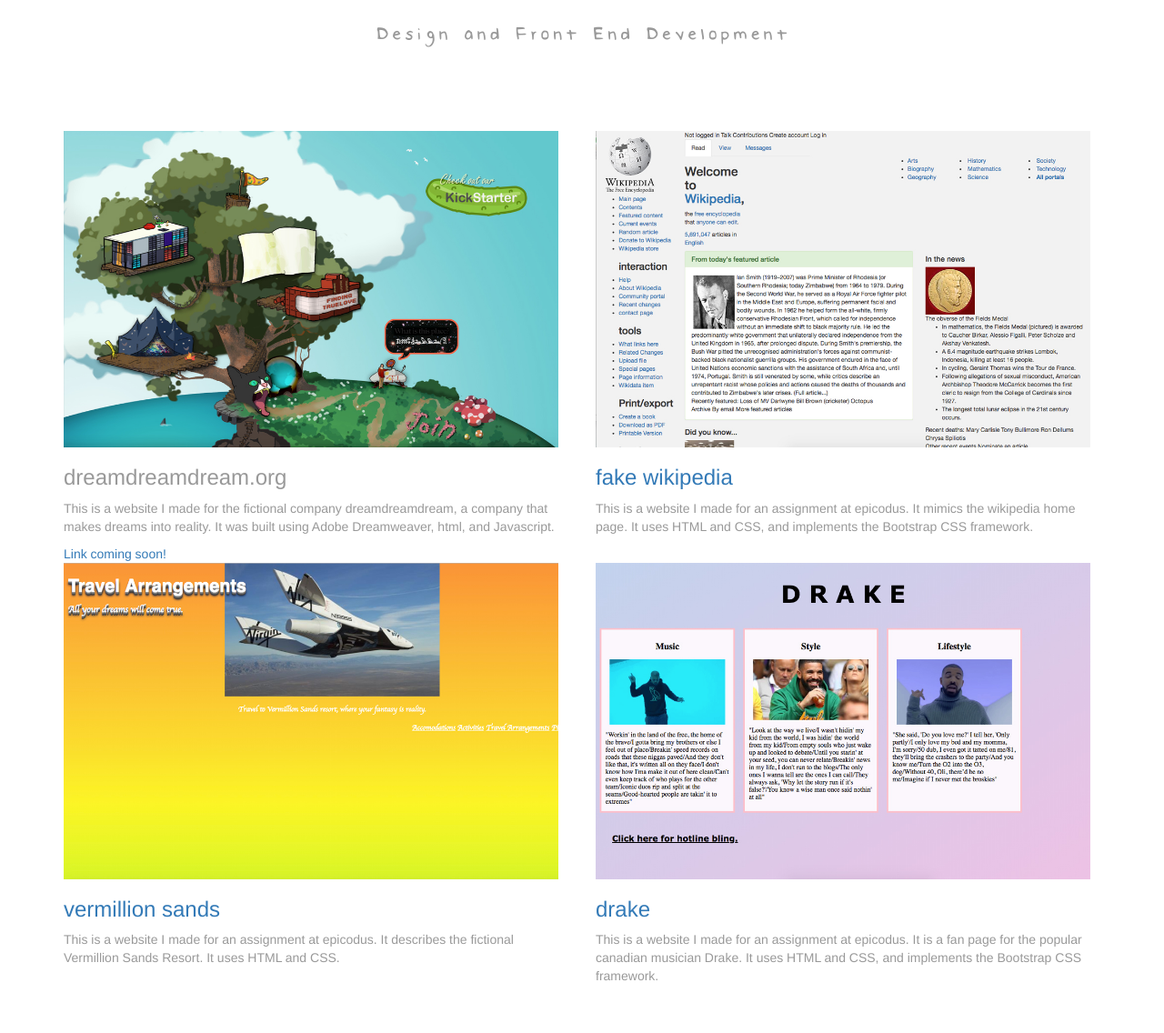
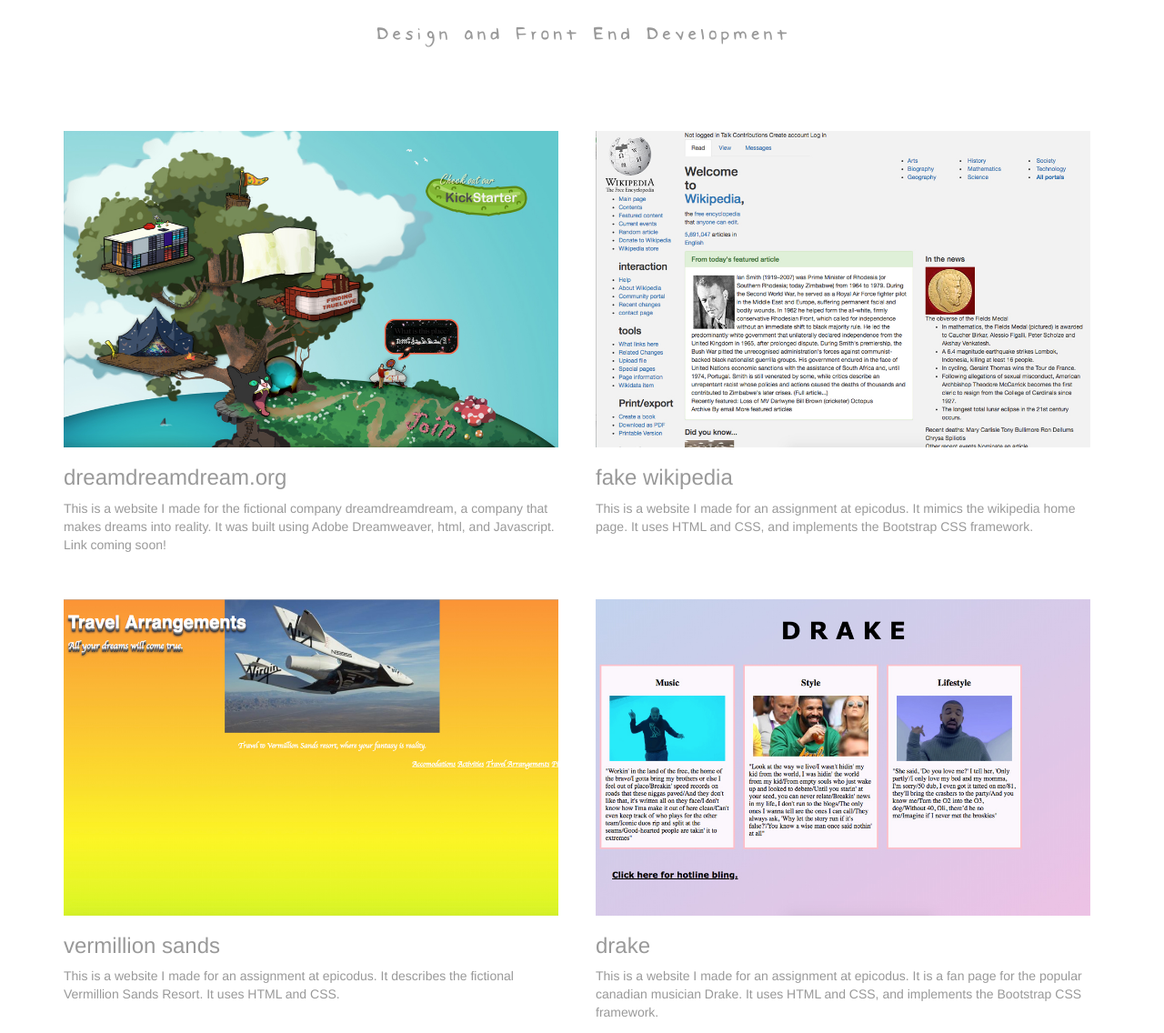
Before and after one commit to MichaelMeow/portfolio, a plain HTML site: page index.html in a window 1280 px wide. Shown: the part 1031-2167 px from the top of the page at 91% size. Drawn offline with nearby package versions, Linux system fonts and the light colour scheme; files whose address does not match are found by name.

Commit message:
format and style image and text in example pages columns

```diff
--- a/css/styles.css
+++ b/css/styles.css
@@ -18,6 +18,9 @@ body{
   color:  #999999;
 }
 
+a{
+  color:  #999999;
+}
 
 .catimg{
   width: 350px;
@@ -56,3 +59,11 @@ h2{
   font-size: 55px;
   text-align: center;
 }
+
+.row{
+  margin-top: 40px;
+}
+
+.row:last-of-type{
+  margin-bottom: 80px;
+}
--- a/index.html
+++ b/index.html
@@ -19,25 +19,24 @@
 
       <div class="row">
         <div class="col-md-6">
-          <img class="siteimg" src="img/dream.jpg" alt="image of dreamdreamdream.org in the daytime">
+          <a href=""><img class="siteimg" src="img/dream.jpg" alt="image of dreamdreamdream.org in the daytime"></a>
           <h3>dreamdreamdream.org</h3>
-          <p>This is a website I made for the fictional company dreamdreamdream, a company that makes dreams into reality.  It was built using Adobe Dreamweaver, html, and Javascript.</p>
-          <a href="">Link coming soon!</a>
+          <p>This is a website I made for the fictional company dreamdreamdream, a company that makes dreams into reality.  It was built using Adobe Dreamweaver, html, and Javascript.  <a href="">Link coming soon!</a></p>
         </div>
         <div class="col-md-6">
-          <img class="siteimg" src="img/fake_wiki.jpg" alt="image of a fake wikipedia home page">
+          <a href="https://michaelmeow.github.io/wikipedia_mockup"><img class="siteimg" src="img/fake_wiki.jpg" alt="image of a fake wikipedia home page"></a>
           <h3><a href="https://michaelmeow.github.io/wikipedia_mockup">fake wikipedia</a></h3>
           <p>This is a website I made for an assignment at epicodus.  It mimics the wikipedia home page.  It uses HTML and CSS, and implements the Bootstrap CSS framework.</p>
         </div>
       </div>
       <div class="row">
         <div class="col-md-6">
-          <img class="siteimg" src="img/vermillion_sands.jpg" alt="image of the vermillion sands website">
+          <a href="https://michaelmeow.github.io/vermillion-sands"><img class="siteimg" src="img/vermillion_sands.jpg" alt="image of the vermillion sands website"></a>
           <h3><a href="https://michaelmeow.github.io/vermillion-sands">vermillion sands</a></h3>
           <p>This is a website I made for an assignment at epicodus.  It describes the fictional Vermillion Sands Resort.  It uses HTML and CSS.</p>
         </div>
         <div class="col-md-6">
-          <img class="siteimg" src="img/drake.jpg" alt="image of a drake fan page">
+          <a href="https://michaelmeow.github.io/drake"><img class="siteimg" src="img/drake.jpg" alt="image of a drake fan page"></a>
           <h3><a href="https://michaelmeow.github.io/drake">drake</a></h3>
           <p>This is a website I made for an assignment at epicodus.  It is a fan page for the popular canadian musician Drake.  It uses HTML and CSS, and implements the Bootstrap CSS framework.</p>
         </div>
```
